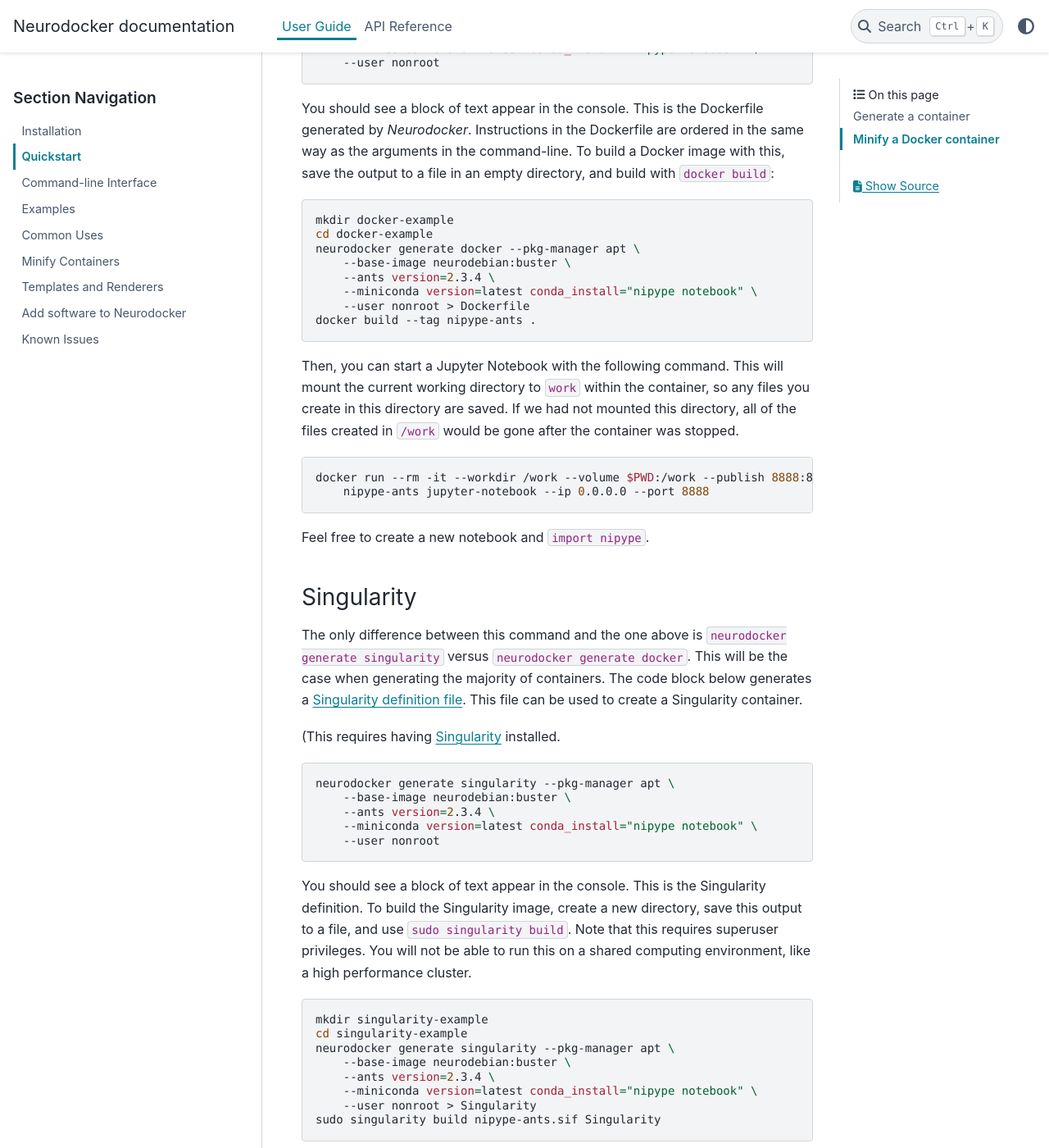
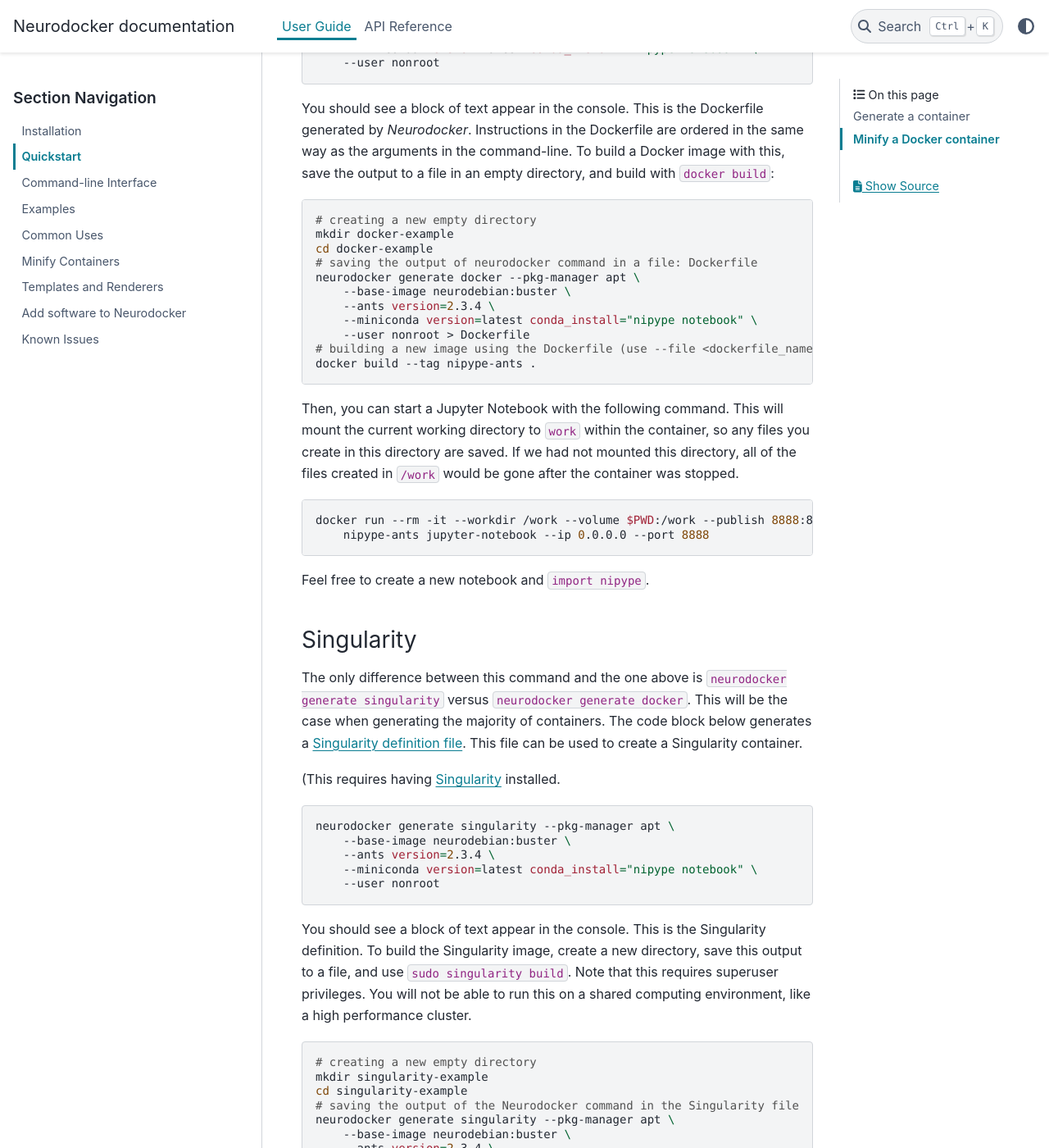
Before and after one commit to ReproNim/neurodocker, a Sphinx documentation site: the page built from docs/user_guide/quickstart.rst, in a window 1280 px wide and 1400 px high, scrolled down 642 px. Shown: the whole window at 82% size. Built offline with Sphinx 7.4.7 and the PyData theme 0.15.4, drawn with Linux system fonts in a browser that asks for light colours; pages that are not in the unit, such as notebooks, are missing from menus; some of the changed text lies outside the part shown.

Commit message:
add comments to code examples
Add comments to code examples that build a docker image, build a singularity image, and minify a docker image.

Co-authored-by: Dorota Jarecka <djarecka@gmail.com>

```diff
--- a/docs/user_guide/quickstart.rst
+++ b/docs/user_guide/quickstart.rst
@@ -33,13 +33,16 @@
 
 .. code-block:: bash
 
+    # creating a new empty directory
     mkdir docker-example
     cd docker-example
+    # saving the output of neurodocker command in a file: Dockerfile
     neurodocker generate docker --pkg-manager apt \
         --base-image neurodebian:buster \
         --ants version=2.3.4 \
         --miniconda version=latest conda_install="nipype notebook" \
         --user nonroot > Dockerfile
+    # building a new image using the Dockerfile (use --file <dockerfile_name> option if other name is used)
     docker build --tag nipype-ants .
 
 Then, you can start a Jupyter Notebook with the following command. This will mount
@@ -80,13 +83,16 @@
 
 .. code-block:: bash
 
+    # creating a new empty directory
     mkdir singularity-example
     cd singularity-example
+    # saving the output of the Neurodocker command in the Singularity file
     neurodocker generate singularity --pkg-manager apt \
         --base-image neurodebian:buster \
         --ants version=2.3.4 \
         --miniconda version=latest conda_install="nipype notebook" \
         --user nonroot > Singularity
+    # building a new image using the Singularity file
     sudo singularity build nipype-ants.sif Singularity
 
 This will create a new file :code:`nipype-ants.sif` in this directory. This is the
@@ -128,7 +134,9 @@
 
 .. code-block:: bash
 
+    # running a container in the background and assigning `to-minify` name to the container
     docker run --rm -itd --name to-minify python:3.9-slim bash
+    # running minify command for a specific set of python commands
     neurodocker minify \
       --container to-minify \
       --dir /usr/local \
```
